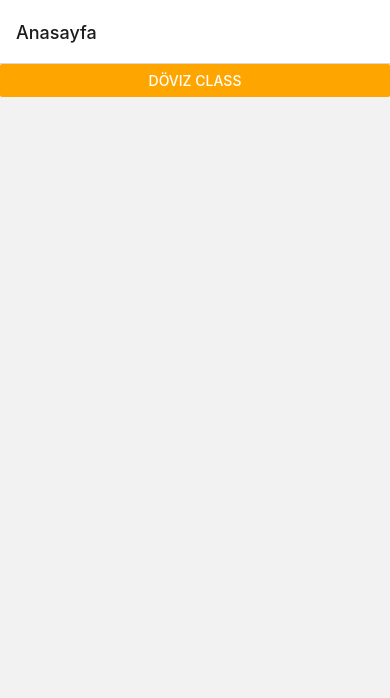
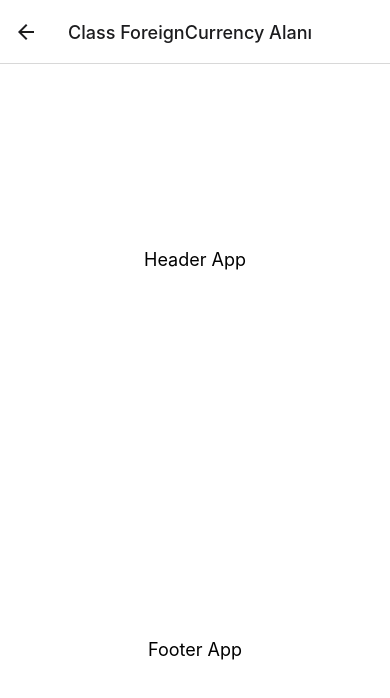
Before and after one commit to hamitmizrak/ForeignCurrencyApp, a React Native app: screen /MainForeignCurrency in a window 390 px wide. Shown: the top 698 px of the page. Built offline with nearby package versions, Linux system fonts and the light colour scheme.

Commit message:
class,header,footer,main

```diff
--- a/App.js
+++ b/App.js
@@ -8,7 +8,7 @@ import { createNativeStackNavigator } from '@react-navigation/native-stack';
 import { Button, StyleSheet, Text, View } from 'react-native';
 
 // Function Calculator
-import ClassForeignCurrency from './src/components/FunctionForeignCurrency';
+import MainForeignCurrency from './src/components/MainForeignCurrency';
 
 
 // CREATE
@@ -23,7 +23,7 @@ const App = () => {
     <NavigationContainer>
       <Stack.Navigator>
         <Stack.Screen name="Home"      component={HomeScreen}    options={{ title: "Anasayfa" }} />
-        <Stack.Screen name="ClassForeignCurrency" component={ClassForeignCurrency} options={{ title: "Class ForeignCurrency Alanı" }} />
+        <Stack.Screen name="MainForeignCurrency" component={MainForeignCurrency} options={{ title: "Class ForeignCurrency Alanı" }} />
         {/* <Stack.Screen name="FunctionForeignCurrency" component={FunctionForeignCurrency} options={{ title: "Function ForeignCurrency Alanı" }} /> */}
       </Stack.Navigator>
     </NavigationContainer>
--- a/src/components/FooterForeingCurrency.jsx
+++ b/src/components/FooterForeingCurrency.jsx
@@ -0,0 +1,24 @@
+
+import { StyleSheet, Text, View } from 'react-native';
+
+export default function FooterForeignCurrency() {
+
+  return (
+    <View style={styles.container}>
+      <Text style={styles.headerText}>Footer App</Text>
+    </View>
+  );
+}
+
+const styles = StyleSheet.create({
+  container: {
+    flex: 1,
+    backgroundColor: '#fff',
+    alignItems: 'center',
+    justifyContent: 'center',
+  },
+  headerText:{
+    fontSize: 18,
+    textAlign: 'center'
+  }
+});
--- a/src/components/FunctionForeignCurrency.jsx
+++ /dev/null
@@ -1,21 +0,0 @@
-import { StyleSheet, Text, View } from 'react-native';
-import HeaderForeignCurrency from './HeaderForeignCurrency';
-
-export default function FunctionForeignCurrency() {
-
-  return (
-    <View style={styles.container}>
-      <HeaderForeignCurrency headerTextData='Currency Data Change' />
-      <Text>Function Foreign Currency!</Text>
-    </View>
-  );
-}
-
-const styles = StyleSheet.create({
-  container: {
-    flex: 1,
-    backgroundColor: '#fff',
-    alignItems: 'center',
-    justifyContent: 'center',
-  },
-});
--- a/src/components/MainForeignCurrency.jsx
+++ b/src/components/MainForeignCurrency.jsx
@@ -0,0 +1,23 @@
+import { StyleSheet, Text, View } from 'react-native';
+import HeaderForeignCurrency from './HeaderForeignCurrency';
+import FooterForeignCurrency from './FooterForeingCurrency';
+
+export default function MainForeignCurrency() {
+
+  return (
+    <View style={styles.container}>
+      <HeaderForeignCurrency headerTextData='Header Currency Data Change' />
+
+      <FooterForeignCurrency footerTextData='@copy; Bütün haklar saklıdır'/>
+    </View>
+  );
+}
+
+const styles = StyleSheet.create({
+  container: {
+    flex: 1,
+    backgroundColor: '#fff',
+    alignItems: 'center',
+    justifyContent: 'center',
+  },
+});
```
Also changed, not shown: src/components/ClassCurrencyChange.jsx (added, +33 -0 lines).
